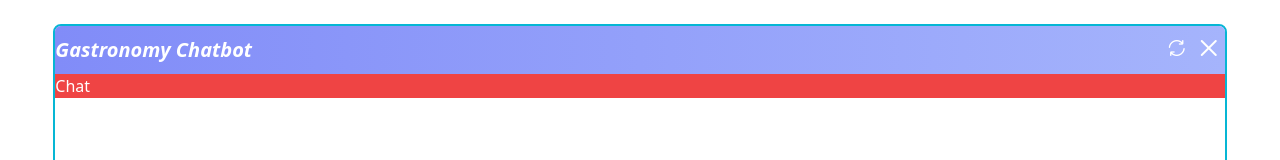
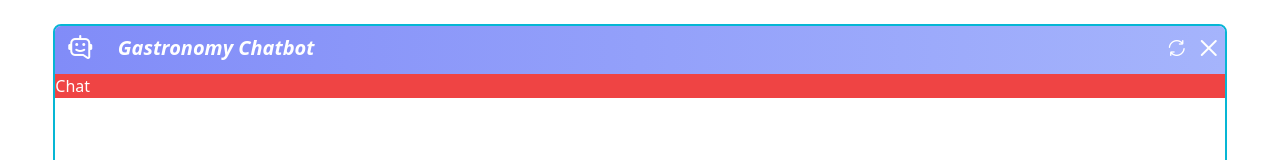
Before and after one commit to tristanretali/gastronomy-chatbot, a React (Create React App) app in the folder frontend/: page / in a window 1280 px wide. Shown: the top 160 px of the page. Built offline with nearby package versions, Linux system fonts and the light colour scheme.

Commit message:
[LAYOUT] First header design

```diff
--- a/frontend/src/header.js
+++ b/frontend/src/header.js
@@ -4,7 +4,10 @@ export default class Header extends React.Component {
   render() {
     return (
       <div className="bg-gradient-to-r from-indigo-400 to-indigo-300 min-h-12 flex flex-row items-center justify-between md:rounded-t-[0.35rem]">
-        <h1 className="italic text-xl font-bold">Gastronomy Chatbot</h1>
+        <div className="flex justify-around w-header text-xl">
+          <i className="fi fi-rr-chatbot-speech-bubble text-2xl"></i>
+          <h1 className="italic font-bold">Gastronomy Chatbot</h1>
+        </div>
         <div className="w-16 flex justify-around">
           <i className="fi fi-rr-refresh"></i>
           <i className="fi fi-br-cross"></i>
--- a/frontend/src/index.css
+++ b/frontend/src/index.css
@@ -1,4 +1,5 @@
 @import url('https://cdn-uicons.flaticon.com/2.2.0/uicons-bold-rounded/css/uicons-bold-rounded.css');
+@import url('https://cdn-uicons.flaticon.com/2.2.0/uicons-regular-rounded/css/uicons-regular-rounded.css');
 @import url('https://cdn-uicons.flaticon.com/2.2.0/uicons-regular-rounded/css/uicons-regular-rounded.css');
 
 @tailwind base;
--- a/frontend/tailwind.config.js
+++ b/frontend/tailwind.config.js
@@ -7,9 +7,12 @@ module.exports = {
     },
     extend: {
       minHeight: {
-        'desktop': '90vh',
-      }
+        desktop: "90vh",
+      },
+      spacing: {
+        header: "17rem",
+      },
     },
   },
   plugins: [],
-}
+};
```
